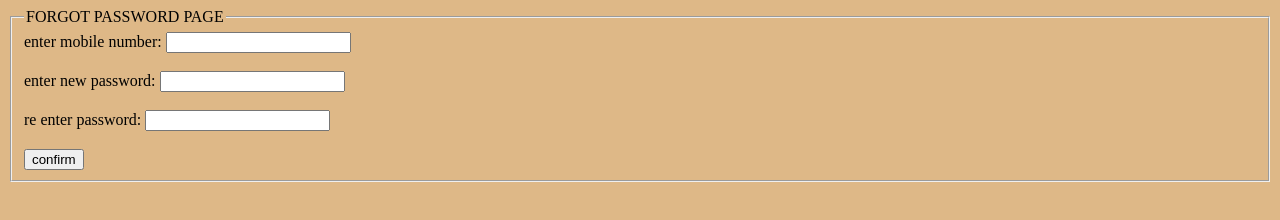
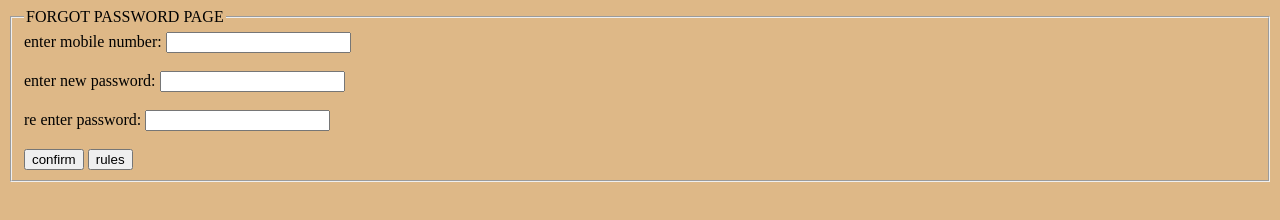
Before and after one commit to saibharathdev/day7repo2, a plain HTML site: page forgotpswd.html in a window 1280 px wide. Drawn offline with Linux system fonts and the light colour scheme.

Commit message:
no changes

```diff
--- a/forgotpswd.html
+++ b/forgotpswd.html
@@ -17,6 +17,7 @@
 <label for="re enter password">re enter password:</label>
 <input type=" re enter password" name=" re enter" id="re enter password"> <br><br>
 <input type="submit" value="confirm" formaction="index.html"/>
+<input type="submit" value="rules" formaction="rules.html"/>
     </form>
 </fieldset>
 </body>
```
